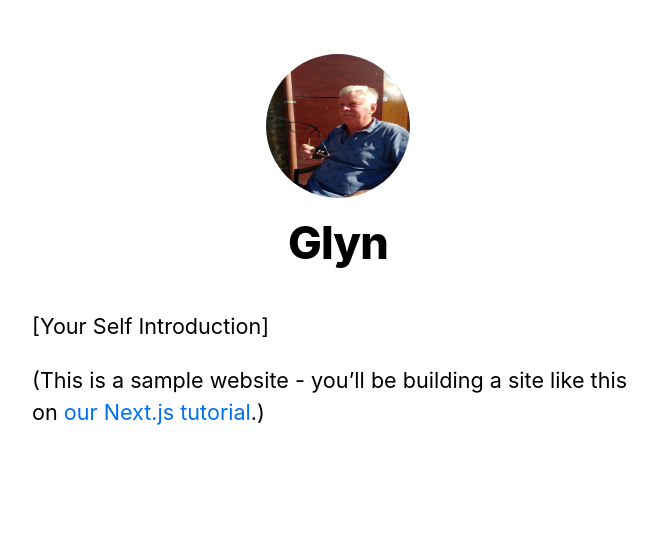
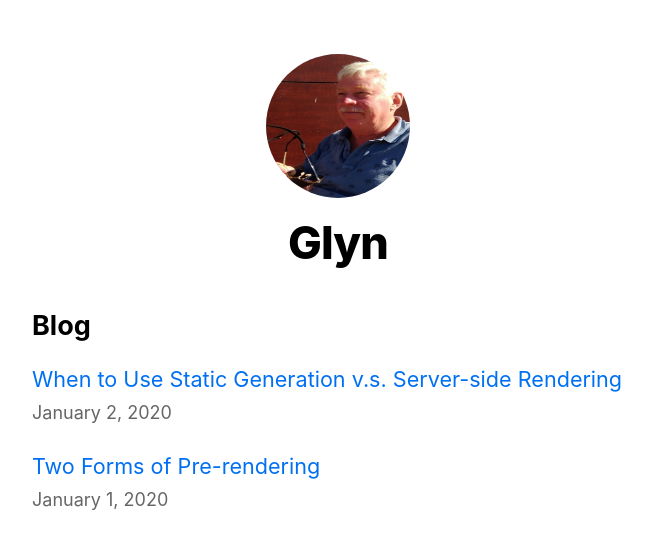
Before and after one commit to andrewc2020/nextjs-blog2, a Next.js app: page / in a window 1280 px wide. Shown: the top 548 px of the page, without its empty margins (302-959 px from the left). Built offline with nearby package versions, Linux system fonts and the light colour scheme.

Commit message:
competed tutorial

```diff
--- /dev/null
+++ b/components/date.js
@@ -0,0 +1,6 @@
+import { parseISO, format } from 'date-fns'
+
+export default function Date({ dateString }) {
+  const date = parseISO(dateString)
+  return <time dateTime={dateString}>{format(date, 'LLLL d, yyyy')}</time>
+}
--- /dev/null
+++ b/lib/posts.js
@@ -0,0 +1,84 @@
+import fs from 'fs'
+import path from 'path'
+import matter from 'gray-matter'
+import remark from 'remark'
+import html from 'remark-html'
+
+const postsDirectory = path.join(process.cwd(), 'posts')
+
+export function getSortedPostsData() {
+  // Get file names under /posts
+  const fileNames = fs.readdirSync(postsDirectory)
+  const allPostsData = fileNames.map(fileName => {
+    // Remove ".md" from file name to get id
+    const id = fileName.replace(/\.md$/, '')
+
+    // Read markdown file as string
+    const fullPath = path.join(postsDirectory, fileName)
+    const fileContents = fs.readFileSync(fullPath, 'utf8')
+
+    // Use gray-matter to parse the post metadata section
+    const matterResult = matter(fileContents)
+
+    // Combine the data with the id
+    return {
+      id,
+      ...matterResult.data
+    }
+  })
+  // Sort posts by date
+  return allPostsData.sort(({ date: a }, { date: b }) => {
+    if (a < b) {
+      return 1
+    } else if (a > b) {
+      return -1
+    } else {
+      return 0
+    }
+  })
+}
+export function getAllPostIds() {
+    const fileNames = fs.readdirSync(postsDirectory)
+
+    // Returns an array that looks like this:
+    // [
+    //   {
+    //     params: {
+    //       id: 'ssg-ssr'
+    //     }
+    //   },
+    //   {
+    //     params: {
+    //       id: 'pre-rendering'
+    //     }
+    //   }
+    // ]
+    return fileNames.map(fileName => {
+      return {
+        params: {
+          id: fileName.replace(/\.md$/, '')
+        }
+      }
+    })
+  }
+
+  export async function getPostData(id) {
+    const fullPath = path.join(postsDirectory, `${id}.md`)
+    const fileContents = fs.readFileSync(fullPath, 'utf8')
+
+    // Use gray-matter to parse the post metadata section
+    const matterResult = matter(fileContents)
+
+    // Use remark to convert markdown into HTML string
+    const processedContent = await remark()
+      .use(html)
+      .process(matterResult.content)
+    const contentHtml = processedContent.toString()
+
+    // Combine the data with the id and contentHtml
+    return {
+      id,
+      contentHtml,
+      ...matterResult.data
+    }
+  }
--- /dev/null
+++ b/pages/404.js
@@ -0,0 +1,4 @@
+// pages/404.js
+export default function Custom404() {
+    return <h1>404 - Page Not Found</h1>
+  }
--- /dev/null
+++ b/pages/api/hello.js
@@ -0,0 +1,3 @@
+export default function handler(req, res) {
+    res.status(200).json({ text: 'Hello' })
+  }
--- a/pages/index.js
+++ b/pages/index.js
@@ -1,19 +1,40 @@
 import Head from 'next/head'
 import Layout, { siteTitle } from '../components/layout'
 import utilStyles from '../styles/utils.module.css'
+import { getSortedPostsData } from '../lib/posts'
+import Link from 'next/link'
+import Date from '../components/date'
 
-export default function Home() {
+export async function getStaticProps() {
+  const allPostsData = getSortedPostsData()
+  return {
+    props: {
+      allPostsData
+    }
+  }
+}
+
+export default function Home({ allPostsData }) {
   return (
     <Layout home>
-      <Head>
-        <title>{siteTitle}</title>
-      </Head>
-      <section className={utilStyles.headingMd}>
-        <p>[Your Self Introduction]</p>
-        <p>
-          (This is a sample website - you’ll be building a site like this on{' '}
-          <a href="https://nextjs.org/learn">our Next.js tutorial</a>.)
-        </p>
+      {/* Keep the existing code here */}
+
+      {/* Add this <section> tag below the existing <section> tag */}
+      <section className={`${utilStyles.headingMd} ${utilStyles.padding1px}`}>
+        <h2 className={utilStyles.headingLg}>Blog</h2>
+        <ul className={utilStyles.list}>
+          {allPostsData.map(({ id, date, title }) => (
+           <li className={utilStyles.listItem} key={id}>
+           <Link href={`/posts/${id}`}>
+             <a>{title}</a>
+           </Link>
+           <br />
+           <small className={utilStyles.lightText}>
+             <Date dateString={date} />
+           </small>
+         </li>
+          ))}
+        </ul>
       </section>
     </Layout>
   )
--- /dev/null
+++ b/posts/pre-rendering.md
@@ -0,0 +1,11 @@
+---
+title: 'Two Forms of Pre-rendering'
+date: '2020-01-01'
+---
+
+Next.js has two forms of pre-rendering: **Static Generation** and **Server-side Rendering**. The difference is in **when** it generates the HTML for a page.
+
+- **Static Generation** is the pre-rendering method that generates the HTML at **build time**. The pre-rendered HTML is then _reused_ on each request.
+- **Server-side Rendering** is the pre-rendering method that generates the HTML on **each request**.
+
+Importantly, Next.js lets you **choose** which pre-rendering form to use for each page. You can create a "hybrid" Next.js app by using Static Generation for most pages and using Server-side Rendering for others.
--- /dev/null
+++ b/posts/ssg-ssr.md
@@ -0,0 +1,19 @@
+---
+title: 'When to Use Static Generation v.s. Server-side Rendering'
+date: '2020-01-02'
+---
+
+We recommend using **Static Generation** (with and without data) whenever possible because your page can be built once and served by CDN, which makes it much faster than having a server render the page on every request.
+
+You can use Static Generation for many types of pages, including:
+
+- Marketing pages
+- Blog posts
+- E-commerce product listings
+- Help and documentation
+
+You should ask yourself: "Can I pre-render this page **ahead** of a user's request?" If the answer is yes, then you should choose Static Generation.
+
+On the other hand, Static Generation is **not** a good idea if you cannot pre-render a page ahead of a user's request. Maybe your page shows frequently updated data, and the page content changes on every request.
+
+In that case, you can use **Server-Side Rendering**. It will be slower, but the pre-rendered page will always be up-to-date. Or you can skip pre-rendering and use client-side JavaScript to populate data.
```
Also changed, not shown: package.json (+6 -1 lines), pages/posts/[id].js (added, +40 -0 lines), pages/posts/first-post.js (deleted, +0 -19 lines), public/images/profile.jpg, 1 other file (tests, documents, lock files or other folders).
